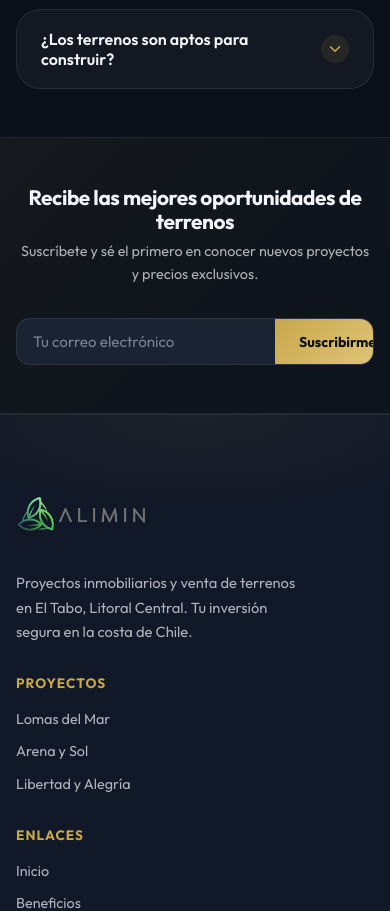
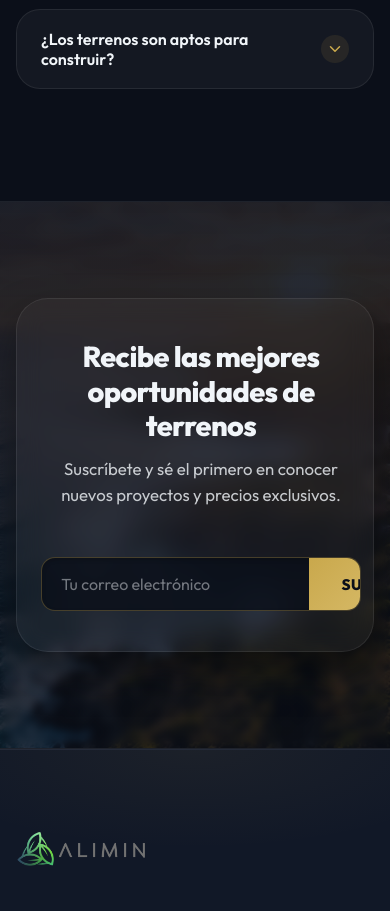
Before and after one commit to Nico-lab-cl/aliminspa, a Next.js app: page / in a window 390 px wide. Shown: the part 7720-8631 px from the top of the page. Built offline with nearby package versions, Linux system fonts and the light colour scheme.

Commit message:
feat(ui): premium redesign for newsletter section with ai background

```diff
--- a/src/components/sections/Newsletter.module.css
+++ b/src/components/sections/Newsletter.module.css
@@ -1,33 +1,69 @@
 .section {
-    padding: 3rem 0;
-    background: linear-gradient(135deg, rgba(201, 168, 76, 0.06) 0%, rgba(26, 138, 125, 0.04) 100%);
+    position: relative;
+    padding: 6rem 0;
+    overflow: hidden;
     border-top: 1px solid var(--border);
     border-bottom: 1px solid var(--border);
+    margin-top: 4rem;
+}
+
+.bgWrapper {
+    position: absolute;
+    inset: 0;
+    z-index: 0;
+}
+
+.bgImage {
+    position: absolute;
+    inset: 0;
+    background: url('/images/newsletter-bg.png') center/cover no-repeat;
+    transform: scale(1.05);
+    /* Avoid edge bleeding if animated */
+}
+
+.overlay {
+    position: absolute;
+    inset: 0;
+    background: linear-gradient(90deg, rgba(11, 15, 25, 0.95) 0%, rgba(11, 15, 25, 0.7) 100%);
+    backdrop-filter: blur(4px);
+}
+
+.container {
+    position: relative;
+    z-index: 1;
 }
 
 .wrapper {
     display: flex;
     align-items: center;
     justify-content: space-between;
-    gap: 2rem;
+    gap: 3rem;
     flex-wrap: wrap;
+    background: rgba(255, 255, 255, 0.03);
+    border: 1px solid rgba(255, 255, 255, 0.08);
+    padding: 3.5rem;
+    border-radius: var(--radius-xl);
+    backdrop-filter: blur(12px);
+    box-shadow: 0 20px 40px rgba(0, 0, 0, 0.4);
 }
 
 .content {
-    flex: 1;
-    min-width: 280px;
+    flex: 1.2;
+    min-width: 300px;
 }
 
 .title {
-    font-size: 1.3rem;
-    font-weight: 700;
-    margin-bottom: 0.4rem;
+    font-size: clamp(1.8rem, 3vw, 2.4rem);
+    font-weight: 800;
+    margin-bottom: 0.8rem;
     color: var(--text);
+    line-height: 1.2;
 }
 
 .desc {
-    font-size: 0.9rem;
-    color: var(--text-secondary);
+    font-size: 1.05rem;
+    color: rgba(241, 245, 249, 0.8);
+    line-height: 1.6;
 }
 
 .form {
@@ -41,25 +77,26 @@
 .inputWrapper {
     display: flex;
     gap: 0;
-    background: var(--surface);
-    border: 1px solid var(--border);
+    background: rgba(11, 15, 25, 0.8);
+    border: 1px solid rgba(201, 168, 76, 0.3);
     border-radius: var(--radius-md);
     overflow: hidden;
-    transition: border-color 0.2s ease;
+    transition: all 0.3s ease;
+    box-shadow: inset 0 2px 4px rgba(0, 0, 0, 0.2);
 }
 
 .inputWrapper:focus-within {
     border-color: var(--gold);
-    box-shadow: 0 0 0 3px rgba(201, 168, 76, 0.1);
+    box-shadow: 0 0 0 4px rgba(201, 168, 76, 0.15), inset 0 2px 4px rgba(0, 0, 0, 0.2);
 }
 
 .input {
     flex: 1;
-    padding: 0.8rem 1rem;
+    padding: 1rem 1.2rem;
     background: transparent;
     border: none;
     color: var(--text);
-    font-size: 0.95rem;
+    font-size: 1rem;
     outline: none;
 }
 
@@ -68,17 +105,20 @@
 }
 
 .btn {
-    padding: 0.8rem 1.5rem;
+    padding: 1rem 2rem;
     background: var(--gradient-gold);
     color: #0B0F19;
-    font-weight: 700;
-    font-size: 0.88rem;
+    font-weight: 800;
+    font-size: 0.95rem;
+    letter-spacing: 0.02em;
     white-space: nowrap;
-    transition: all 0.2s ease;
+    transition: all 0.3s ease;
+    text-transform: uppercase;
 }
 
 .btn:hover {
     filter: brightness(1.1);
+    box-shadow: 0 4px 15px rgba(201, 168, 76, 0.4);
 }
 
 .btn:disabled {
@@ -100,13 +140,18 @@
     color: #f87171;
 }
 
-@media (max-width: 768px) {
+@media (max-width: 900px) {
     .wrapper {
         flex-direction: column;
         text-align: center;
+        padding: 2.5rem 1.5rem;
     }
 
     .form {
         width: 100%;
     }
+
+    .overlay {
+        background: linear-gradient(180deg, rgba(11, 15, 25, 0.9) 0%, rgba(11, 15, 25, 0.8) 100%);
+    }
 }
--- a/src/components/sections/Newsletter.tsx
+++ b/src/components/sections/Newsletter.tsx
@@ -31,7 +31,13 @@ export default function Newsletter() {
 
     return (
         <section className={styles.section}>
-            <div className="container">
+            {/* Background Image Setup */}
+            <div className={styles.bgWrapper}>
+                <div className={styles.bgImage} />
+                <div className={styles.overlay} />
+            </div>
+
+            <div className={`container ${styles.container}`}>
                 <div className={styles.wrapper}>
                     <div className={styles.content}>
                         <h3 className={styles.title}>
```
Also changed, not shown: public/images/newsletter-bg.png (added).
